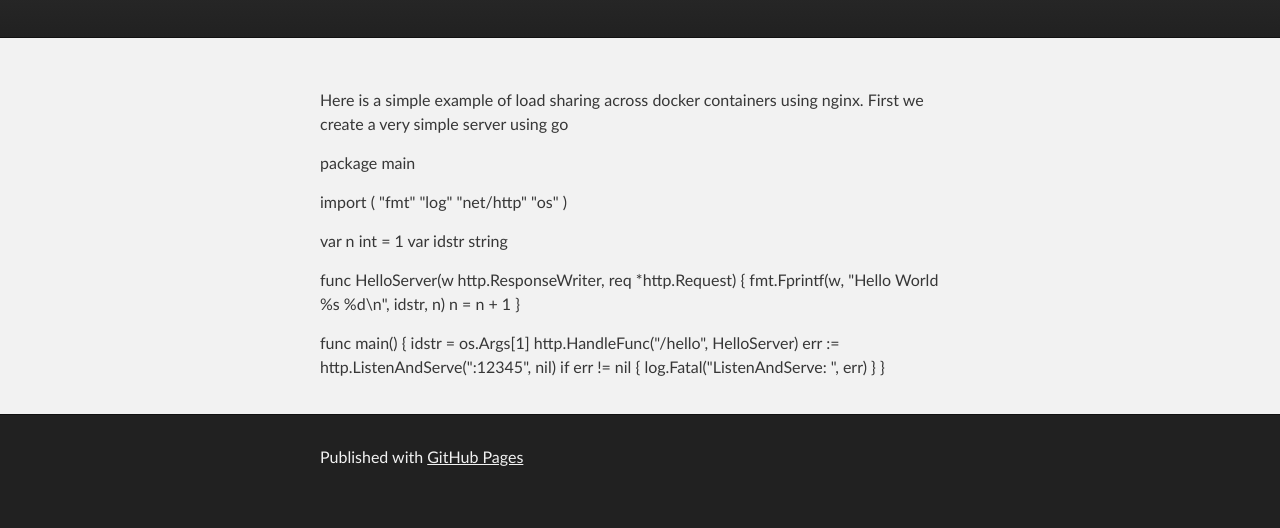
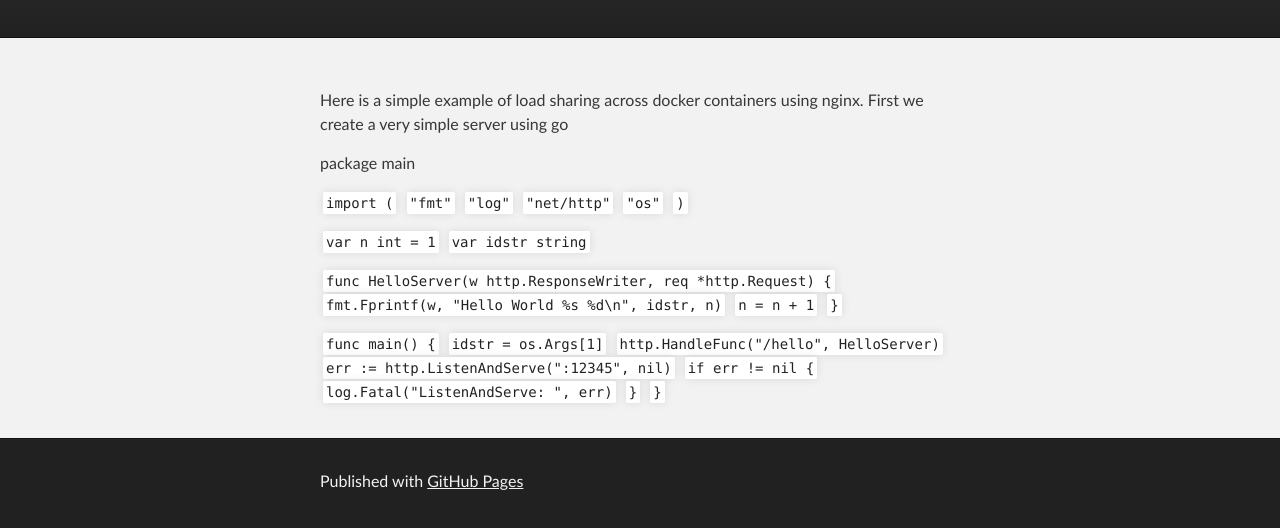
Before and after one commit to packrat/packrat.github.io, a plain HTML site: page index.html in a window 1280 px wide. Shown: the part 136-664 px from the top of the page. Drawn offline with Linux system fonts and the light colour scheme.

Commit message:
Replace master branch with page content via GitHub

```diff
--- a/index.html
+++ b/index.html
@@ -31,29 +31,29 @@
 
 <p>package main</p>
 
-<p>import (
-    "fmt"
-    "log"
-    "net/http"
-    "os"
-)</p>
+<p><code>import (</code>
+    <code>"fmt"</code>
+    <code>"log"</code>
+    <code>"net/http"</code>
+    <code>"os"</code>
+<code>)</code></p>
 
-<p>var n int = 1
-var idstr string</p>
+<p><code>var n int = 1</code>
+<code>var idstr string</code></p>
 
-<p>func HelloServer(w http.ResponseWriter, req *http.Request) {
-    fmt.Fprintf(w, "Hello World %s %d\n", idstr, n)
-    n = n + 1
-}</p>
+<p><code>func HelloServer(w http.ResponseWriter, req *http.Request) {</code>
+    <code>fmt.Fprintf(w, "Hello World %s %d\n", idstr, n)</code>
+    <code>n = n + 1</code>
+<code>}</code></p>
 
-<p>func main() {
-    idstr = os.Args[1]
-    http.HandleFunc("/hello", HelloServer)
-    err := http.ListenAndServe(":12345", nil)
-    if err != nil {
-        log.Fatal("ListenAndServe: ", err)
-    }
-}</p>
+<p><code>func main() {</code>
+    <code>idstr = os.Args[1]</code>
+    <code>http.HandleFunc("/hello", HelloServer)</code>
+    <code>err := http.ListenAndServe(":12345", nil)</code>
+    <code>if err != nil {</code>
+        <code>log.Fatal("ListenAndServe: ", err)</code>
+    <code>}</code>
+<code>}</code></p>
       </section>
     </div>
 
--- a/params.json
+++ b/params.json
@@ -1 +1 @@
-{"name":"Packrat.GitHub.io","tagline":"","body":"Here is a simple example of load sharing across docker containers using nginx. First we create a very simple server using go\r\n\r\npackage main\r\n\r\nimport (\r\n\t\"fmt\"\r\n\t\"log\"\r\n\t\"net/http\"\r\n\t\"os\"\r\n)\r\n\r\nvar n int = 1\r\nvar idstr string\r\n\r\nfunc HelloServer(w http.ResponseWriter, req *http.Request) {\r\n\tfmt.Fprintf(w, \"Hello World %s %d\\n\", idstr, n)\r\n\tn = n + 1\r\n}\r\n\r\nfunc main() {\r\n\tidstr = os.Args[1]\r\n\thttp.HandleFunc(\"/hello\", HelloServer)\r\n\terr := http.ListenAndServe(\":12345\", nil)\r\n\tif err != nil {\r\n\t\tlog.Fatal(\"ListenAndServe: \", err)\r\n\t}\r\n}\r\n\r\n","google":"","note":"Don't delete this file! It's used internally to help with page regeneration."}
+{"name":"Packrat.GitHub.io","tagline":"","body":"Here is a simple example of load sharing across docker containers using nginx. First we create a very simple server using go\r\n\r\npackage main\r\n\r\n`import (`\r\n\t`\"fmt\"`\r\n\t`\"log\"`\r\n\t`\"net/http\"`\r\n\t`\"os\"`\r\n`)`\r\n\r\n`var n int = 1`\r\n`var idstr string`\r\n\r\n`func HelloServer(w http.ResponseWriter, req *http.Request) {`\r\n\t`fmt.Fprintf(w, \"Hello World %s %d\\n\", idstr, n)`\r\n\t`n = n + 1`\r\n`}`\r\n\r\n`func main() {`\r\n\t`idstr = os.Args[1]`\r\n\t`http.HandleFunc(\"/hello\", HelloServer)`\r\n\t`err := http.ListenAndServe(\":12345\", nil)`\r\n\t`if err != nil {`\r\n\t\t`log.Fatal(\"ListenAndServe: \", err)`\r\n\t`}`\r\n`}`\r\n\r\n\r\n","google":"","note":"Don't delete this file! It's used internally to help with page regeneration."}
```
